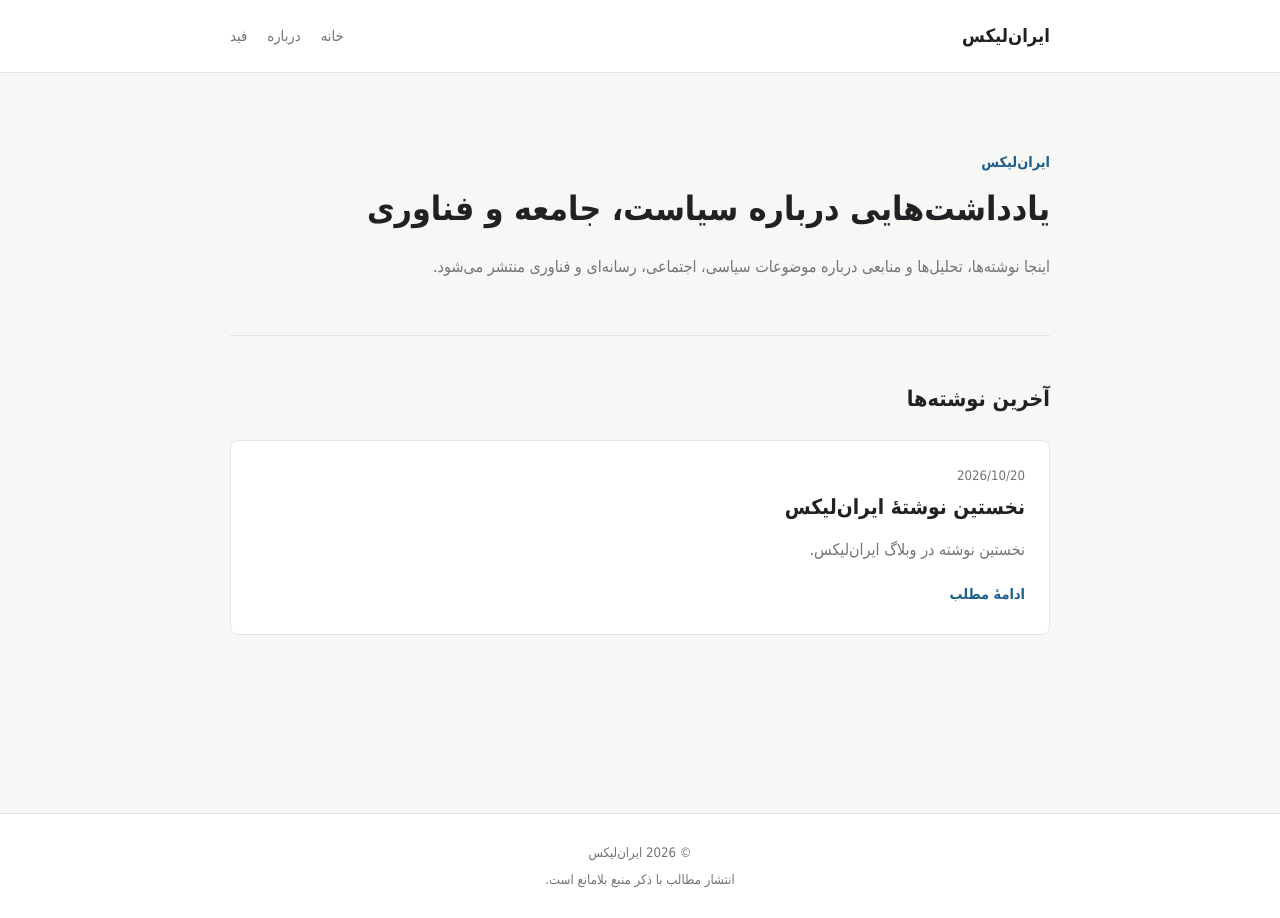
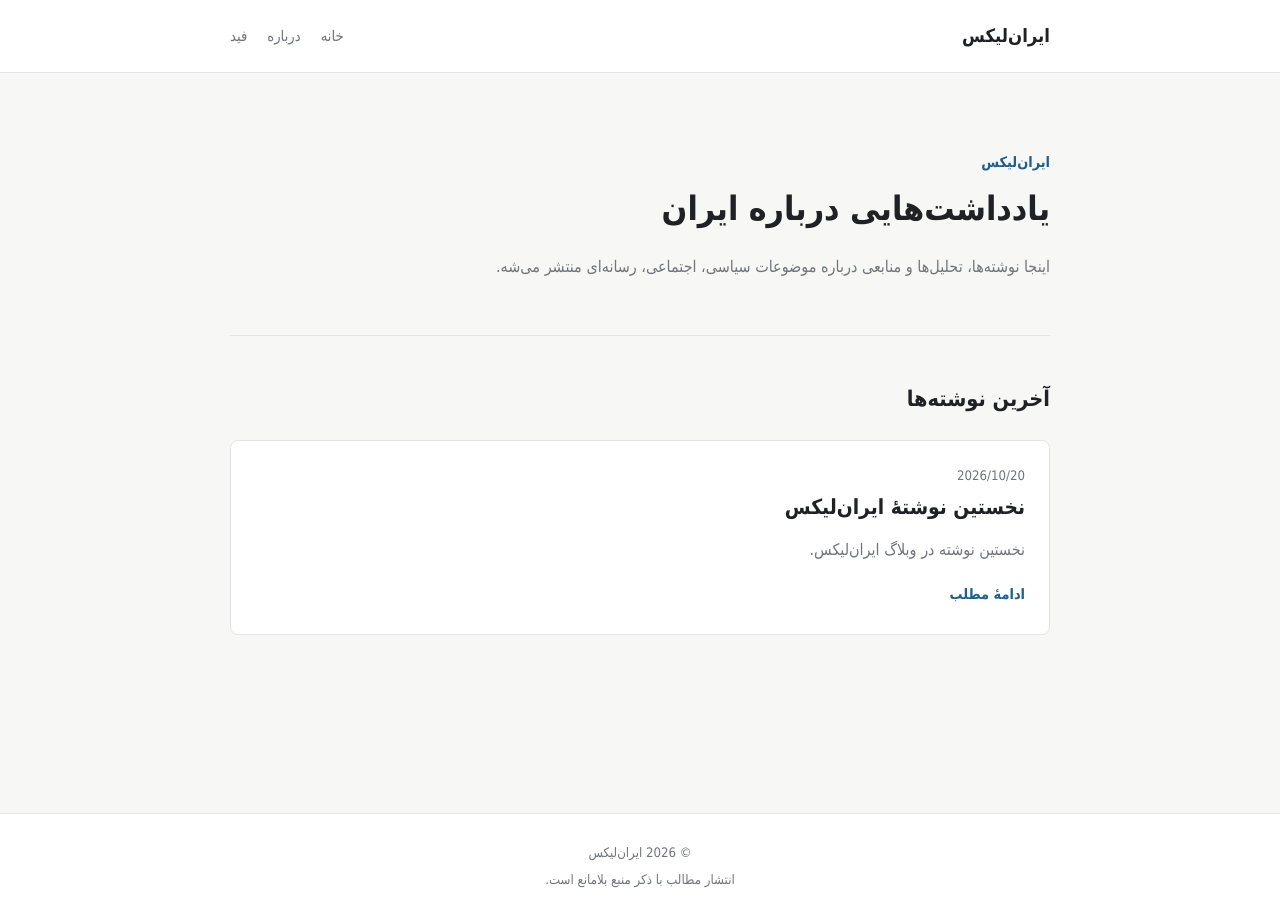
Before and after one commit to iranleaks/iranleaks.github.io, a Jekyll site: the page built from index.html, in a window 1280 px wide. Built offline with Jekyll 4.4.1, drawn with Linux system fonts in a browser that asks for light colours; a style sheet for code colours, icons or effects is not loaded.

Commit message:
Update index.html

```diff
--- a/index.html
+++ b/index.html
@@ -7,11 +7,11 @@ description: آخرین نوشته‌های ایران‌لیکس درباره
 <section class="intro">
   <p class="intro-label">ایران‌لیکس</p>
 
-  <h1>یادداشت‌هایی درباره سیاست، جامعه و فناوری</h1>
+  <h1>یادداشت‌هایی درباره ایران</h1>
 
   <p>
     اینجا نوشته‌ها، تحلیل‌ها و منابعی درباره موضوعات سیاسی،
-    اجتماعی، رسانه‌ای و فناوری منتشر می‌شود.
+    اجتماعی، رسانه‌ای منتشر می‌شه.
   </p>
 </section>
 
```
